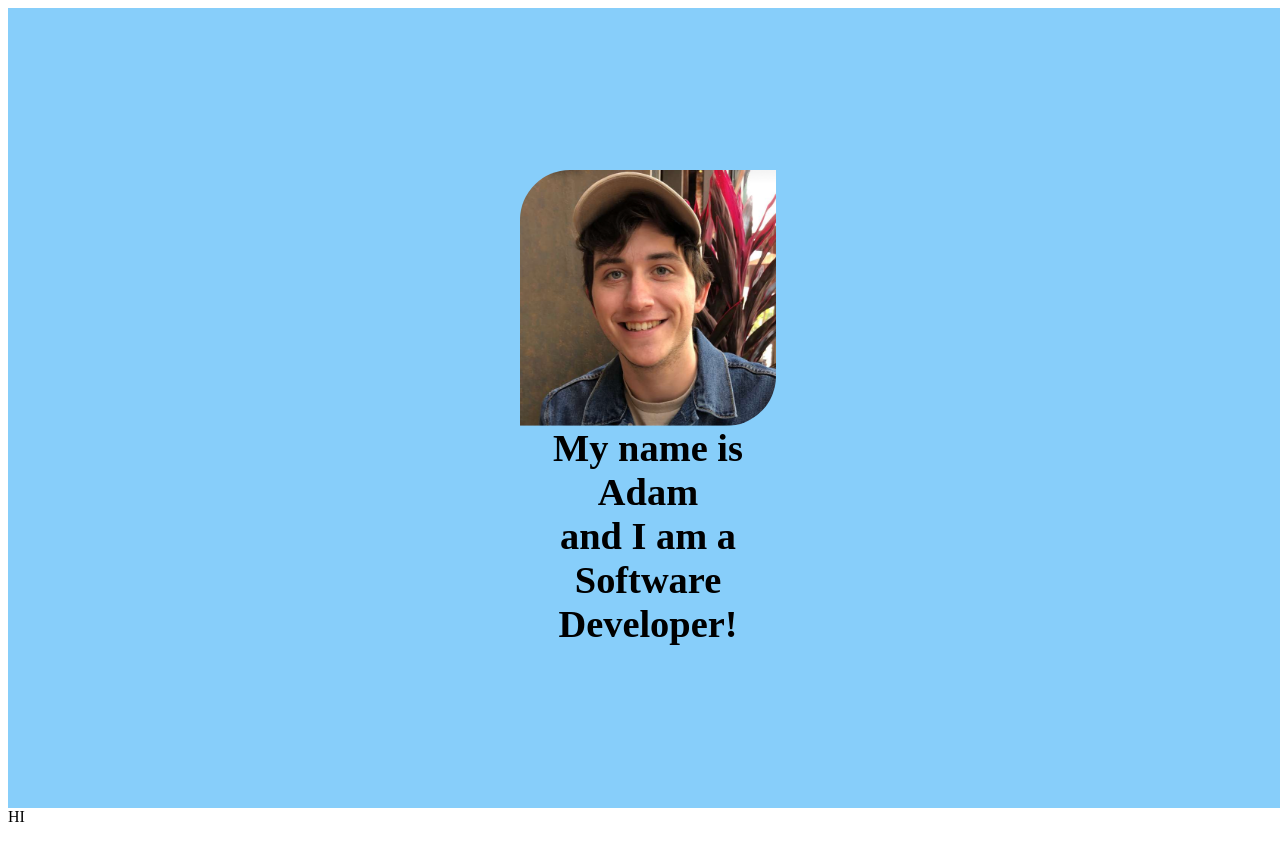
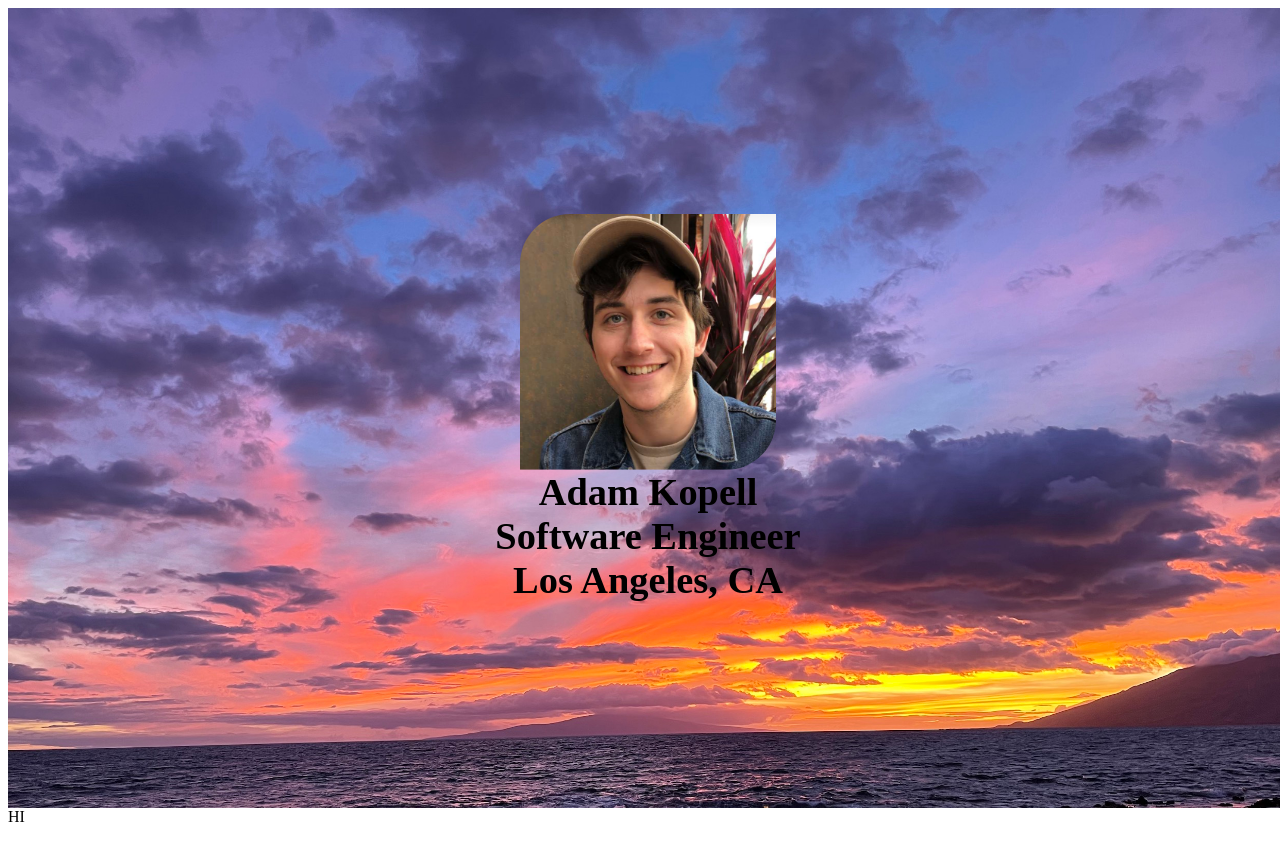
Before and after one commit to akopell/portfolio, a React (Create React App) app: page / in a window 1280 px wide. Shown: the top 860 px of the page. Built offline with nearby package versions, Linux system fonts and the light colour scheme; the HTML template or start-up script is replaced by a standard one.

Commit message:
temp: temp landing page styling

```diff
--- a/src/components/Landing.js
+++ b/src/components/Landing.js
@@ -3,13 +3,14 @@ import '../styles/Landing.css';
 
 const Landing = () => {
   return (
-    <div className='landingScreen'>
-      <img className='portrait' alt='Adam portrait' src='/Adam.PNG' />
-      <h1>My name is</h1>
-      <h1 className='highlight'>Adam</h1>
-      <h1>and I am a</h1>
-      <h1>Software</h1>
-      <h1>Developer!</h1>
+    <div className='landingWrapper'>
+      <img className='background' alt='Sunset background' src='/sunset.jpeg' />
+      <div className='landingScreen'>
+        <img className='portrait' alt='Adam portrait' src='/Adam.PNG' />
+        <h1>Adam Kopell</h1>
+        <h1>Software Engineer</h1>
+        <h1>Los Angeles, CA</h1>
+      </div>
     </div>
   );
 };
--- a/src/styles/Landing.css
+++ b/src/styles/Landing.css
@@ -3,16 +3,17 @@ h1 {
   font-size: 3vw;
 }
 
-h1 em {
-  color: maroon;
-  font-style: normal;
+.background {
+  position: absolute;
+  z-index: -1;
+  height: 100vh;
+  width: 100vw;
+  object-fit: cover;
 }
 
 .landingScreen {
   width: 100vw;
   height: 100vh;
-  background: lightskyblue;
-  text-align: center;
   display: flex;
   flex-direction: column;
   justify-content: center;
```
